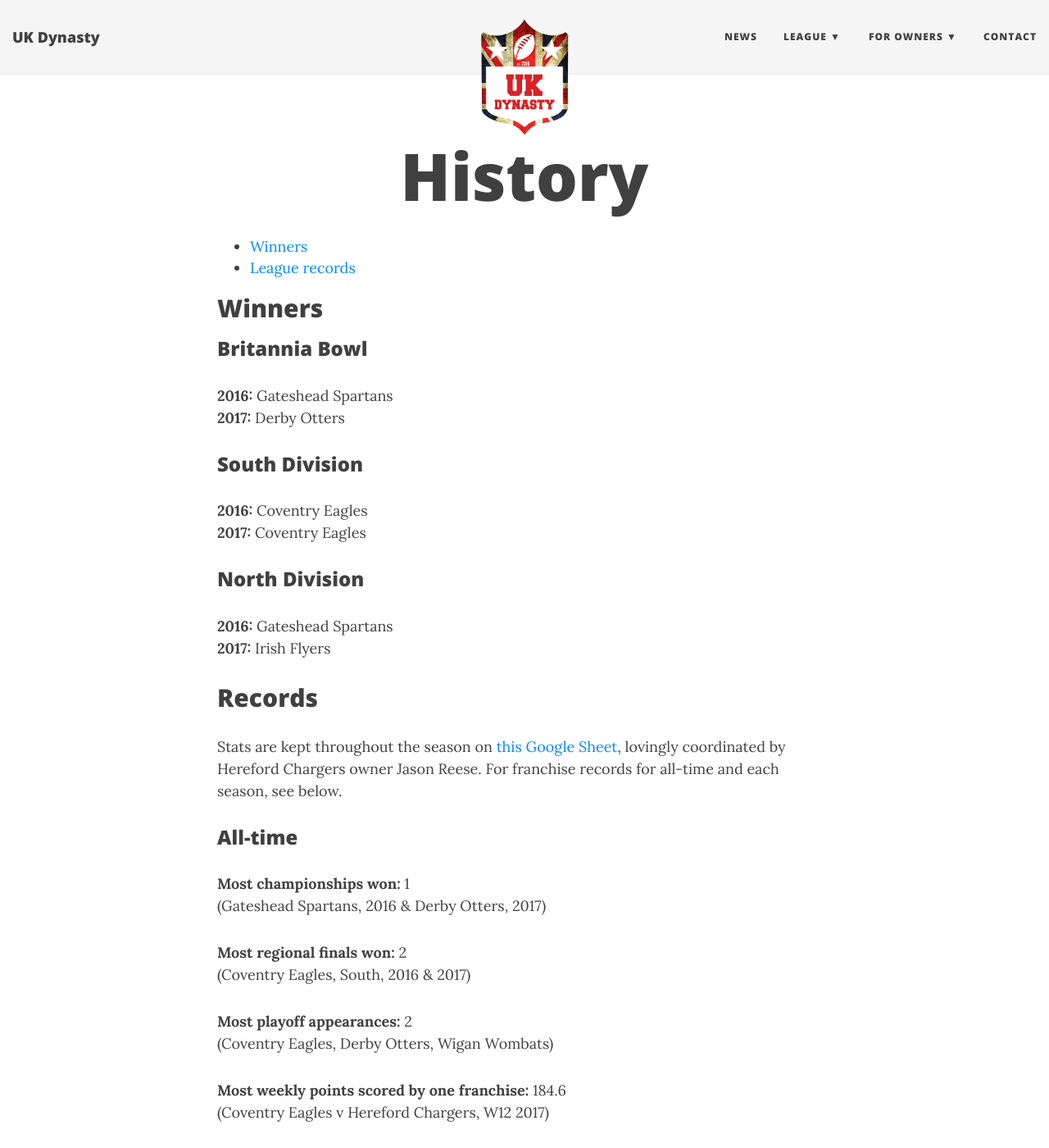
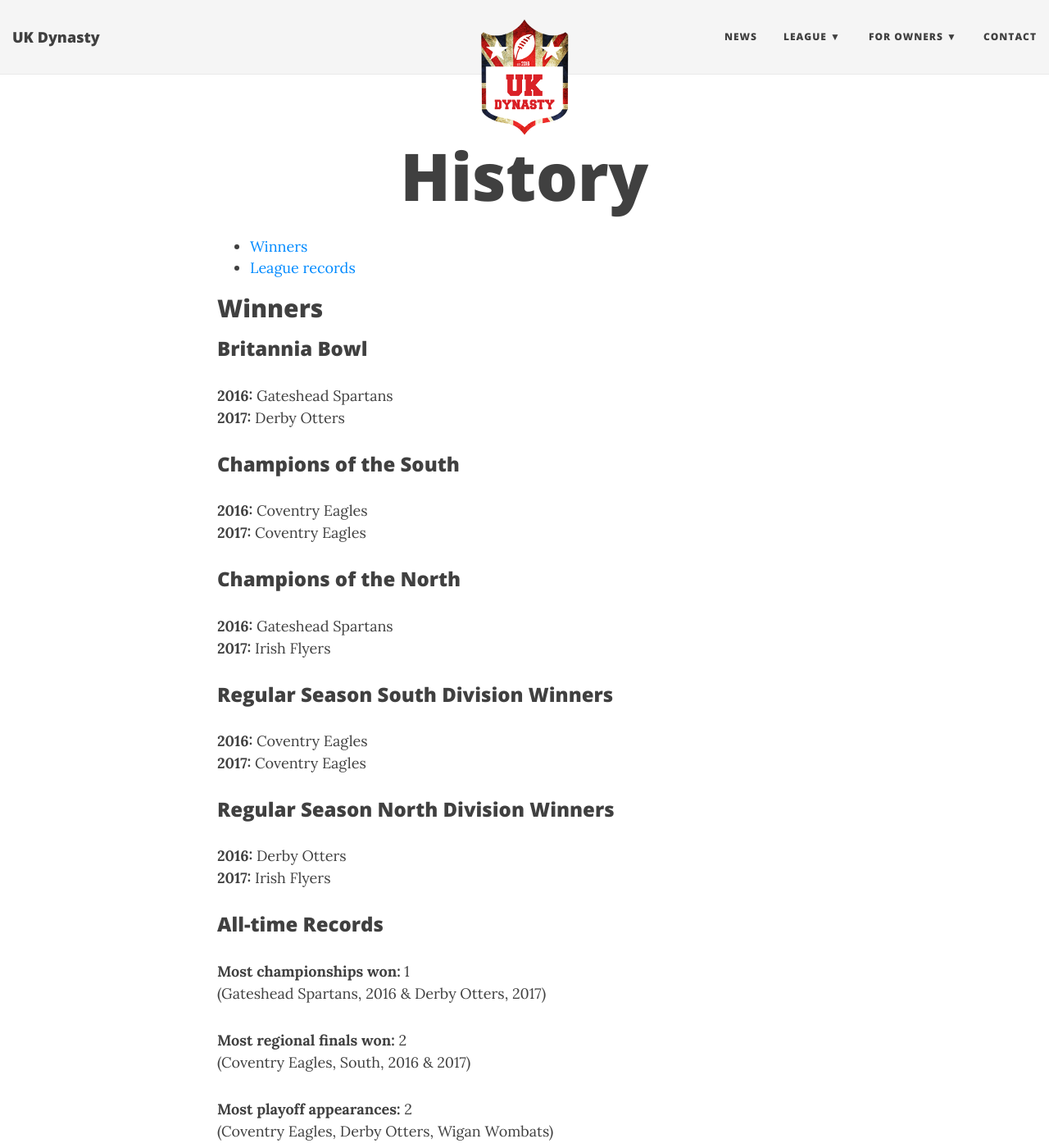
Before and after one commit to UKDynasty/ukdynasty.github.io, a Jekyll site: the page built from history/index.md, in a window 1280 px wide and 1400 px high. Shown: the whole window at 82% size. Built offline with Jekyll 4.4.1, drawn with Linux system fonts in a browser that asks for light colours; nearby versions of some CDN libraries; some of the changed text lies outside the part shown.

Commit message:
Add 2018 records and separate division winner/champs history

```diff
--- a/history/index.md
+++ b/history/index.md
@@ -15,21 +15,27 @@
 **2016:**  Gateshead Spartans
 **2017:** Derby Otters
 
-### South Division
+### Champions of the South
 
 **2016:**  Coventry Eagles
 **2017:** Coventry Eagles
 
-### North Division
+### Champions of the North
 
 **2016:**  Gateshead Spartans
 **2017:** Irish Flyers
 
-## Records
+### Regular Season South Division Winners
 
-Stats are kept throughout the season on [this Google Sheet](http://bit.do/UKDynastyLeagueStats), lovingly coordinated by Hereford Chargers owner Jason Reese. For franchise records for all-time and each season, see below.
+**2016:**  Coventry Eagles
+**2017:** Coventry Eagles
 
-### All-time
+### Regular Season North Division Winners
+
+**2016:**  Derby Otters
+**2017:** Irish Flyers
+
+### All-time Records
 
 **Most championships won:** 1
 (Gateshead Spartans, 2016 & Derby Otters, 2017)
@@ -91,3 +97,20 @@
 
 **Most consecutive matchups lost:** 6
 (Nottingham Bandits, W1-W6)
+
+#### 2018
+
+**Most weekly points scored by one franchise:** 173.4
+(Coventry Eagles v Oxford Seahawks, W4)
+
+**Most weekly points scored by one individual starter:** 38.8
+(Tyreek Hill, Oxford Pythons, W1 & Patrick Mahomes, Gateshead Spartans, W2)
+
+**Fewest weekly points scored by one franchise:** 60.3
+(Oxford Pythons, W5)
+
+**Most consecutive matchups won:** 5
+(Irish Flyers & Coventry Eagles, W1-W5)
+
+**Most consecutive matchups lost:** 5
+(Flitwick Fireflies, W1-W5)
```
